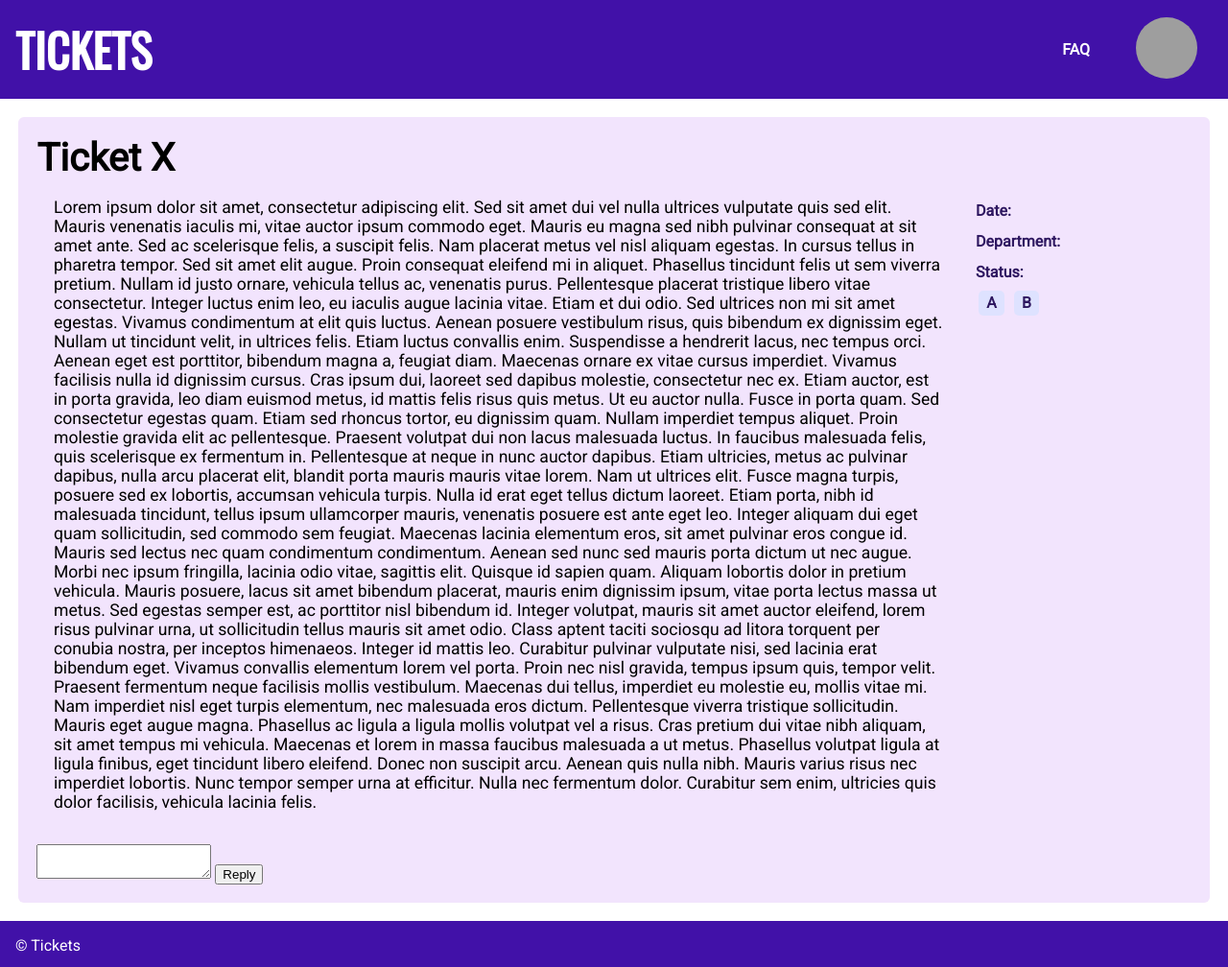
After one commit to FEUP-LTW-2023/project-ltw13g03, a PHP site: page /pages/ticket.php in a window 1280 px wide. The commit adds this page. Shown: the whole page at 96% size. Run offline with PHP 8.4, Linux system fonts and the light colour scheme; grey boxes are pictures that could not be loaded.

Commit message:
started developing ticket page

```diff
--- /dev/null
+++ b/pages/ticket.php
@@ -0,0 +1,53 @@
+<?php
+    require_once(__DIR__ . '/../templates/common.php');
+
+    output_header();
+?>
+
+<section id="ticket">
+    <h2>Ticket X</h2>
+    <aside>
+        <div id="author">
+
+        </div>
+        <time datetime="">Date:
+        <div id="department">
+            Department:
+        </div>
+        <div id="agent">
+
+        </div>
+        <div id="status">Status: </div>
+        <div id="tags">
+            <span class="tag">A</span>
+            <span class="tag">B</span>
+        </div>
+    </aside>
+    <article id="ticket_description">
+        <p>
+            Lorem ipsum dolor sit amet, consectetur adipiscing elit. Sed sit amet dui vel nulla ultrices vulputate quis sed elit. Mauris venenatis iaculis mi, vitae auctor ipsum commodo eget. Mauris eu magna sed nibh pulvinar consequat at sit amet ante. Sed ac scelerisque felis, a suscipit felis. Nam placerat metus vel nisl aliquam egestas. In cursus tellus in pharetra tempor. Sed sit amet elit augue. Proin consequat eleifend mi in aliquet. Phasellus tincidunt felis ut sem viverra pretium. Nullam id justo ornare, vehicula tellus ac, venenatis purus. Pellentesque placerat tristique libero vitae consectetur. Integer luctus enim leo, eu iaculis augue lacinia vitae.
+
+            Etiam et dui odio. Sed ultrices non mi sit amet egestas. Vivamus condimentum at elit quis luctus. Aenean posuere vestibulum risus, quis bibendum ex dignissim eget. Nullam ut tincidunt velit, in ultrices felis. Etiam luctus convallis enim. Suspendisse a hendrerit lacus, nec tempus orci. Aenean eget est porttitor, bibendum magna a, feugiat diam. Maecenas ornare ex vitae cursus imperdiet. Vivamus facilisis nulla id dignissim cursus. Cras ipsum dui, laoreet sed dapibus molestie, consectetur nec ex. Etiam auctor, est in porta gravida, leo diam euismod metus, id mattis felis risus quis metus.
+
+            Ut eu auctor nulla. Fusce in porta quam. Sed consectetur egestas quam. Etiam sed rhoncus tortor, eu dignissim quam. Nullam imperdiet tempus aliquet. Proin molestie gravida elit ac pellentesque. Praesent volutpat dui non lacus malesuada luctus. In faucibus malesuada felis, quis scelerisque ex fermentum in. Pellentesque at neque in nunc auctor dapibus. Etiam ultricies, metus ac pulvinar dapibus, nulla arcu placerat elit, blandit porta mauris mauris vitae lorem. Nam ut ultrices elit. Fusce magna turpis, posuere sed ex lobortis, accumsan vehicula turpis. Nulla id erat eget tellus dictum laoreet. Etiam porta, nibh id malesuada tincidunt, tellus ipsum ullamcorper mauris, venenatis posuere est ante eget leo. Integer aliquam dui eget quam sollicitudin, sed commodo sem feugiat. Maecenas lacinia elementum eros, sit amet pulvinar eros congue id.
+
+            Mauris sed lectus nec quam condimentum condimentum. Aenean sed nunc sed mauris porta dictum ut nec augue. Morbi nec ipsum fringilla, lacinia odio vitae, sagittis elit. Quisque id sapien quam. Aliquam lobortis dolor in pretium vehicula. Mauris posuere, lacus sit amet bibendum placerat, mauris enim dignissim ipsum, vitae porta lectus massa ut metus. Sed egestas semper est, ac porttitor nisl bibendum id. Integer volutpat, mauris sit amet auctor eleifend, lorem risus pulvinar urna, ut sollicitudin tellus mauris sit amet odio. Class aptent taciti sociosqu ad litora torquent per conubia nostra, per inceptos himenaeos. Integer id mattis leo. Curabitur pulvinar vulputate nisi, sed lacinia erat bibendum eget. Vivamus convallis elementum lorem vel porta. Proin nec nisl gravida, tempus ipsum quis, tempor velit. Praesent fermentum neque facilisis mollis vestibulum.
+
+            Maecenas dui tellus, imperdiet eu molestie eu, mollis vitae mi. Nam imperdiet nisl eget turpis elementum, nec malesuada eros dictum. Pellentesque viverra tristique sollicitudin. Mauris eget augue magna. Phasellus ac ligula a ligula mollis volutpat vel a risus. Cras pretium dui vitae nibh aliquam, sit amet tempus mi vehicula. Maecenas et lorem in massa faucibus malesuada a ut metus. Phasellus volutpat ligula at ligula finibus, eget tincidunt libero eleifend. Donec non suscipit arcu. Aenean quis nulla nibh. Mauris varius risus nec imperdiet lobortis. Nunc tempor semper urna at efficitur. Nulla nec fermentum dolor. Curabitur sem enim, ultricies quis dolor facilisis, vehicula lacinia felis.
+        </p>
+    </article>
+    <section id="comments">
+        <article class="comment">
+            <p></p>
+        </article>
+        <form>
+            <textarea></textarea>
+            <button type="submit">Reply</button>
+        </form>
+    </section>
+</section>
+
+
+<?php
+    output_footer();
+?>
--- /dev/null
+++ b/style/ticket.css
@@ -0,0 +1,61 @@
+:root {
+    --box-color: #DEE2FF;
+    --text-color: #DEE2FF;
+    --ticket-box-color: #f2e4fd;
+    --text-color-2: #DEE2FF;
+}
+
+#ticket {
+    background-color: var(--ticket-box-color);
+    padding: 1.2em;
+    margin: 1.2em;
+    border-radius: 6px;
+
+    display: grid;
+    grid-template-columns: [start] 80% [aside] 20% [end];
+    grid-template-rows: [start] min-content [title] min-content [desc] min-content [end];
+}
+
+#ticket h2 {
+    font-size: 2.5rem;
+    margin: 0;
+
+    grid-row: start / title;
+    grid-column: start / end;
+}
+
+#ticket aside {
+    grid-row: title / end;
+    grid-column: aside;
+}
+
+#ticket article#ticket_description {
+    margin: 0;
+    font-size: 1.1rem;
+    padding: 0 1em;
+
+    grid-row: title / desc;
+    grid-column: start / aside;
+}
+
+#ticket #comments {
+    grid-row: desc / end;
+    grid-column: start / aside;
+}
+
+#ticket aside {
+    padding: 1em;
+    line-height: 200%;
+}
+
+#ticket aside div, #ticket aside time {
+    color: #2E1760;
+    font-weight: bold;
+}
+
+#ticket .tag {
+    background-color: var(--box-color);
+    padding: .2em .5em;
+    margin: .2em;
+    border-radius: 5px;
+}
--- a/templates/common.php
+++ b/templates/common.php
@@ -10,6 +10,7 @@
             <link href="../style/profile.css" rel="stylesheet">
             <link href="../style/faq.css" rel="stylesheet">
             <link href="../style/forms.css" rel="stylesheet">
+            <link href="../style/ticket.css" rel="stylesheet">
         </head>
         <body>
             <header>
```
